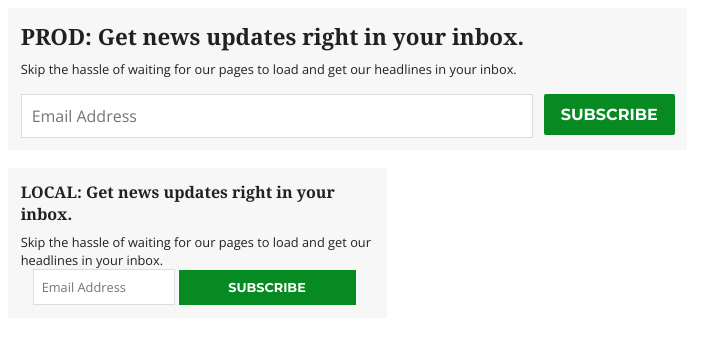
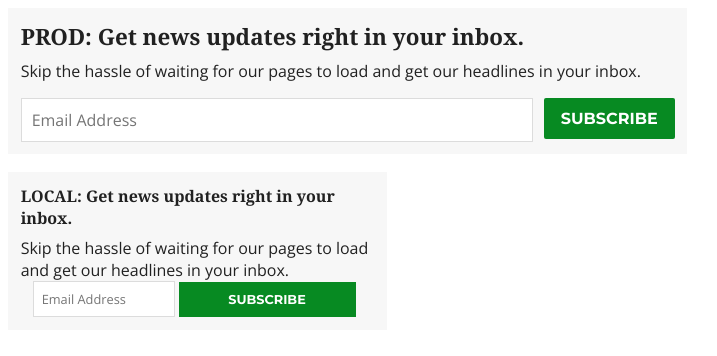
Before and after one commit to denverpost/mailer, a PHP site: page /markup.html in a window 1280 px wide. Shown: the top 356 px of the page, without its empty margins (0-717 px from the left). Run offline with PHP 8.4, Linux system fonts and the light colour scheme; some web fonts are replaced.

Commit message:
Make font larger, make input text blue when typed.

```diff
--- a/www/markup.html
+++ b/www/markup.html
@@ -30,7 +30,7 @@
 	</div>
 	&nbsp;
 	&nbsp;
-	<div id="emailSkinny">
+    <div id="emailSkinny">
 		<h2>LOCAL: Get news updates right in your inbox.</h2>
 		<div class="left">
 			<p>Skip the hassle of waiting for our pages to load and get our headlines in your inbox.</p>
--- a/www/style.css
+++ b/www/style.css
@@ -1,3 +1,13 @@
+/*
+===================
+GLOBAL
+===================
+*/
+#emailThick input[type="text"]:focus,
+#emailSkinny input[type="text"]:focus {
+color:#33c;
+}
+
 /*
 ===================
 THICK
@@ -19,7 +29,7 @@ margin:0;
 }
 #emailThick p {
 font-family: 'Open Sans', sans-serif;
-font-size: 0.8em;
+font-size: 1em;
 color:#212121;
 padding:0 0 8px 0;
 margin:0;
@@ -29,7 +39,7 @@ padding: 10px;
 font-family:'Open Sans', sans-serif;
 color:#cccccc;
 border: solid 1px #dcdcdc;
- transition: box-shadow 0.3s, border 0.3s;
+transition: box-shadow 0.3s, border 0.3s;
 font-size: 1.0em;
 width:75%;
 }
@@ -70,7 +80,7 @@ margin:0;
 }
 #emailSkinny p {
 font-family: 'Open Sans', sans-serif;
-font-size: 0.8em;
+font-size: 1em;
 color:#212121;
 padding:0 0 8px 0;
 width:100%;
```
